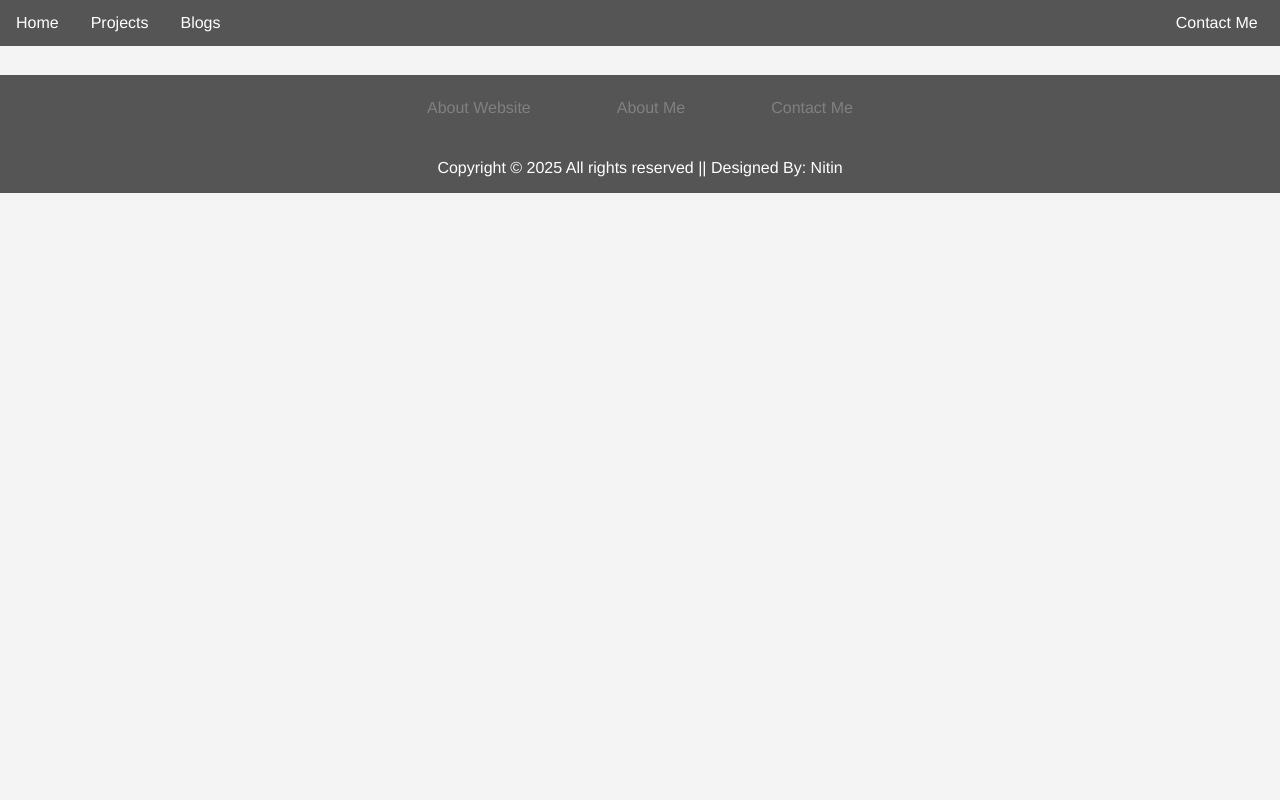
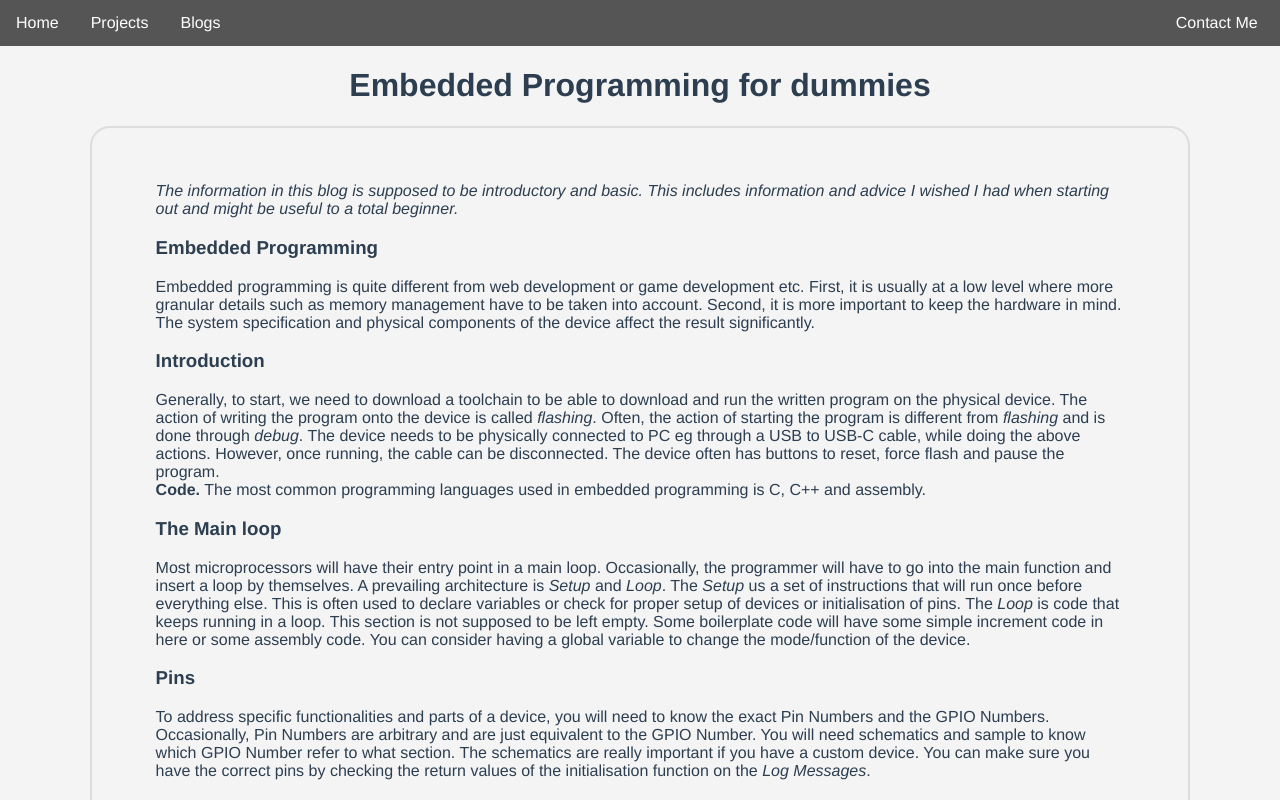
Before and after one commit to Harehn/Personal-Website, a Vue app: page /blogs/embedded in a window 1280 px wide. Built offline with nearby package versions, Linux system fonts and the light colour scheme.

Commit message:
Added 1 blog post page

```diff
--- a/src/router/index.js
+++ b/src/router/index.js
@@ -14,6 +14,11 @@ const routes = [
     // this generates a separate chunk (about.[hash].js) for this route
     // which is lazy-loaded when the route is visited.
     component: () => import(/* webpackChunkName: "projects" */ '../views/ProjectsView.vue')
+  },
+  {
+    path: '/blogs/embedded',
+    name: 'embedded',
+    component: () => import(/* webpackChunkName: "blogs" */ '../views/Embedded.vue')
   },
   {
     path: '/blogs',
--- /dev/null
+++ b/src/views/Embedded.vue
@@ -0,0 +1,96 @@
+<template>
+  <div class="wip">
+    <h1>Embedded Programming for dummies</h1>
+    <div class="blog">
+        <p><em>The information in this blog is supposed to be introductory and basic. This includes information and advice I wished I had when starting out and might be useful to a total beginner.</em></p>
+        <h3>Embedded Programming</h3>
+        <p>Embedded programming is quite different from web development or game development etc. First, it is usually at a low level where more granular details such as memory management have to be taken into account. Second, it is more important to keep the hardware in mind. The system specification and physical components of the device affect the result significantly.</p>
+<h3>Introduction</h3>
+    <p>
+        Generally, to start, we need to download a toolchain to be able to download and run the written program on the physical device. The action of writing the program onto the device is called <em>flashing</em>. Often, the action of starting the program is different from <em>flashing</em> and is done through <em>debug</em>.
+        The device needs to be physically connected to PC eg through a USB to USB-C cable, while doing the above actions. However, once running, the cable can be disconnected. The device often has buttons to reset, force flash and pause the program.
+        <br>
+        <b>Code.</b> The most common programming languages used in embedded programming is C, C++ and assembly.
+    </p>
+<h3>The Main loop</h3>
+<p>Most microprocessors will have their entry point in a main loop. Occasionally, the programmer will have to go into the main function and insert a loop by themselves. A prevailing architecture is <em>Setup</em> and <em>Loop</em>. The <em>Setup</em> us a set of instructions that will run once before everything else. This is often used to declare variables or check for proper setup of devices or initialisation of pins. The <em>Loop</em> is code that keeps running in a loop. This section is not supposed to be left empty. Some boilerplate code will have some simple increment code in here or some assembly code. You can consider having a global variable to change the mode/function of the device. </p>
+<h3>Pins</h3>
+<p>To address specific functionalities and parts of a device, you will need to know the exact Pin Numbers and the GPIO Numbers. Occasionally, Pin Numbers are arbitrary and are just equivalent to the GPIO Number. You will need schematics and sample to know which GPIO Number refer to what section. The schematics are really important if you have a custom device. You can make sure you have the correct pins by checking the return values of the initialisation function on the <em>Log Messages</em>.</p>
+<h3>Protocols</h3>
+<p>Input and output from the pins and communication within the device itself are done through protocols. Protocols direct how the signal are structured and help derive meaning and add fail safes to the communications. Several devices already have the proper libraries to communicate in these protocols, however if such a library is missing, you may have build it from scratch. A simple communication not bound by protocol can be just having a high or low signal on a pin. </p>
+<p><b>I2C protocol.</b> This is a really popular protocol that is used to communicate with IO add-ons. This is pronounced : I-two-C, I-I-C or I-squared-C but refer to the same thing. To set up I2C, you need to specify the SCL and SDA in the initialisation function. The SCL and SDA are not interchangeable; you need to make sure the order is correct.</p>
+<h3>Debugging</h3>
+<p>In addition to the issues in traditional programming, there are some other aspects to look into specifically for Embedded Programming</p>
+<p><b>Simple Hardware Issues.</b> Often, if the code doesn't seem to have any issue, the problem can be solved with a simple hardware fix. It can be a misadjusted wire or a wrong connection eg connection to the wrong voltage. It can also be a faulty cable; you can always try to check the basic structure before debugging deeper.</p>
+<p><b>User Manual and Schematics.</b> Chips are released with material from the company which contains the user manual, the schematics and supplementary material. Supplementary material includes sample code, videos and tutorials. The clarity of these vary but it is always a good place to start. Some built-in functions can solve some issues that you might be having.</p>
+<p><b>Run again.</b> Although it scarcely works with traditional programming, sometimes simply rerunning the code can fix the problem. This may be because the program was not flashed properly on the device. Or you may have run the program before the changes were registered or saved. You can also physically press on the reset button on the device.</p>
+<p><b>Tool chains.</b> Devices will have their associated toolchains to flash and diagnose the problems with the device. While troubleshooting, you should check if a specific function can help debug your errors. Sometimes, you may have different ways to compile and run a program. Attempt different methods as one may solve your issues. Some toolchains can also affect things like function of GPIO and activation of the exact devices.</p>
+<p><b>Flashing the device.</b> You may consider wiping the device clean before running your code. Usually, when flashing a new program onto the device, the old instructions are erased. However, sometimes you may get some odd behaviour if you run two different programs one after the other. In this case, you will often have code that will clean the device completely before running your new code.</p>
+<p><b>Company support.</b> New devices released by company will often have bugs and need to be tested before they can run properly. You can try to reach out to representatives as some information might not have been present in the user manual. Other devices will have a proper community forum that you can reach out for help.</p>
+<p><b>Libraries.</b> In well established microchips, the community has a lot of open source libraries. Several times, if you need to make a certain component to work, instead of manually writing something or communicating with the address, a library will do the job for you. You might have several options and can try different ones if one is not working.</p>
+<p><b>Hardware diagnostics.</b> Superficially checking the hardware can sometimes help detect problems but often time you want to do more in depth diagnostics such as using an oscilloscope to check input and output signals. You also might want to use voltmeters, LEDs and additional hardware to do diagnostics.</p>
+
+<h3>Conclusion</h3>
+<p>Compared to traditional programming, in embedded programming, you have to be more aware of the concepts that surround the device such as memory management and addressing. You also have to be mindful of the additional hardware being used. You might waste time if you do not keep all the factors in play before you start coding or debugging.</p>
+    </div>
+
+  </div>
+</template>
+
+<script>
+// @ is an alias to /src
+// import Home from '@/components/Home.vue'
+
+export default {
+  name: 'Embedded',
+  components: {
+
+  }
+}
+</script>
+
+<style scoped>
+h1, h2 {
+    text-align: center;
+    align-self: center;
+}
+img {
+  margin-top:5%;
+  margin-left:15%;
+  margin-right:15%;
+  margin-bottom: 0%;
+  /* margin:0; */
+  width:70%;
+
+  border: 2px solid #ddd;
+  border-radius: 2px;
+}
+
+.blog {
+  margin-left: 7%;
+  margin-right: 7%;
+  /* display: flex;
+  flex-wrap:wrap; */
+
+  padding-left: 5%;
+  padding-right: 5%;
+  padding-top:3%;
+  padding-bottom: 3%;
+
+  border: 2px solid #ddd;
+  border-radius: 20px;
+  transition: 0.2s;
+}
+
+.blog:hover{
+  /* padding-left: 1.05%;
+  padding-right: 1.05%;
+  padding-top:0.55%;
+  padding-bottom: 0.55%; */
+  /* box-shadow: 0 0 2px 1px rgba(0, 140, 186, 0.5); */
+  padding-top:3.05%;
+
+  border-color: #7c788f;
+}
+
+</style>
```
